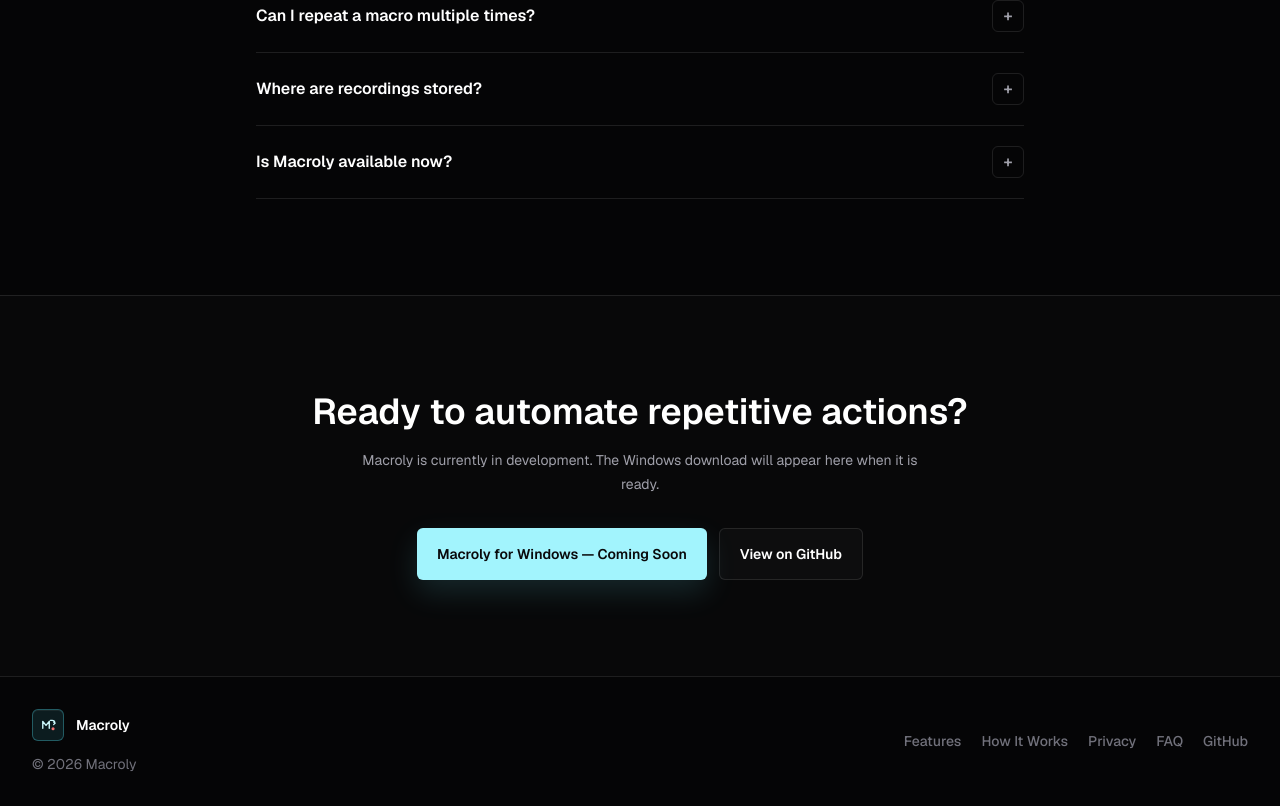
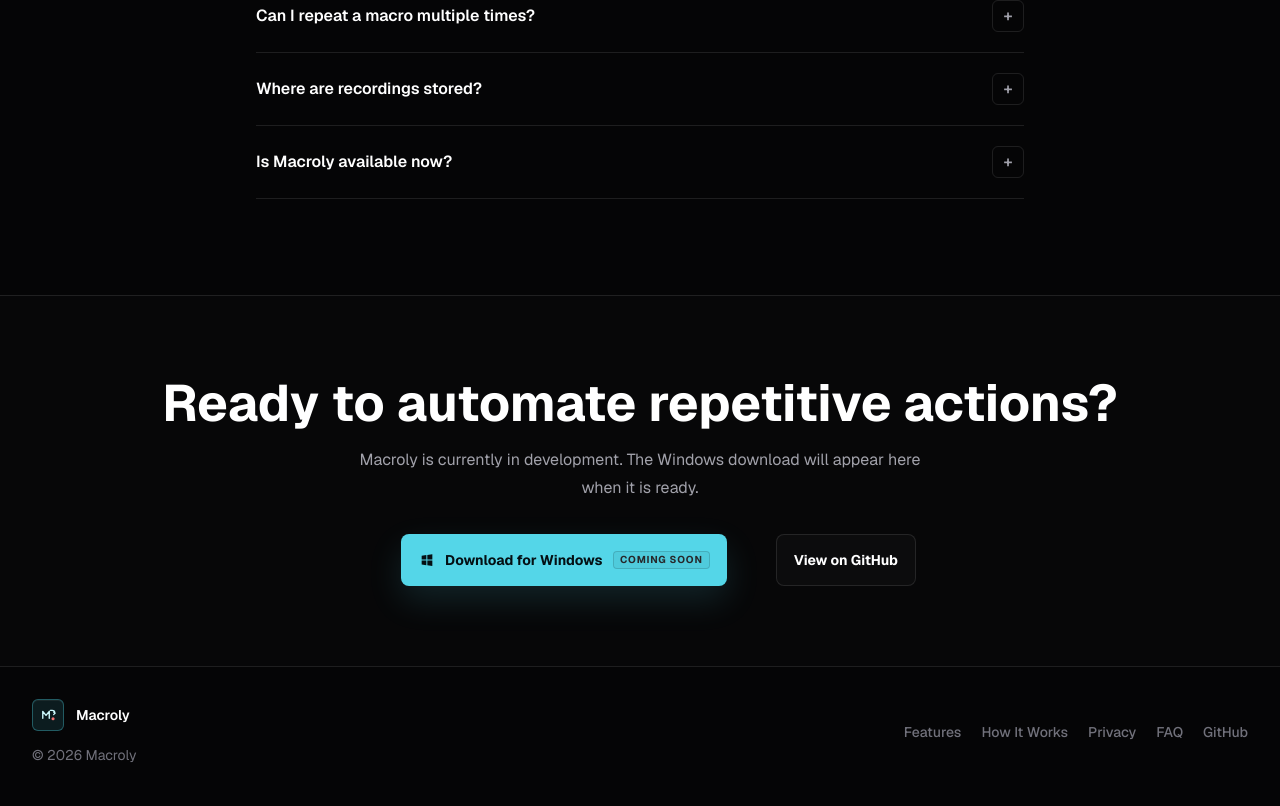
Before and after one commit to bibop28/Macrosty, a Next.js app: page / in a window 1280 px wide. Shown: the part 3787-4593 px from the top of the page. Built offline with nearby package versions, Linux system fonts and the light colour scheme.

Commit message:
Refactor CTA component; update styling for consistency and improve layout

```diff
--- a/components/CTA.js
+++ b/components/CTA.js
@@ -1,29 +1,25 @@
+import DownloadButton from "./DownloadButton";
+
 export default function CTA() {
   return (
     <section
       id="download"
-      className="border-t border-white/10 bg-[#080809] px-5 py-20 sm:px-6 lg:px-8 lg:py-24"
+      className="border-t border-white/10 bg-[#080809]/82 px-5 py-16 sm:px-6 lg:px-8 lg:py-20"
       data-reveal
     >
       <div className="mx-auto max-w-5xl text-center">
-        <h2 className="text-3xl font-semibold tracking-normal text-white sm:text-4xl">
+        <h2 className="macro-heading">
           Ready to automate repetitive actions?
         </h2>
-        <p className="mx-auto mt-4 max-w-xl text-sm leading-6 text-zinc-400">
+        <p className="macro-copy mx-auto mt-4 max-w-xl text-sm">
           Macroly is currently in development. The Windows download will appear
           here when it is ready.
         </p>
-        <div className="mt-8 flex flex-col justify-center gap-3 sm:flex-row">
-          <a
-            href="#download"
-            aria-disabled="true"
-            className="inline-flex min-h-[52px] items-center justify-center rounded-md bg-cyan-200 px-5 py-3 text-sm font-semibold text-zinc-950 shadow-[0_12px_30px_rgba(103,232,249,0.14)] transition hover:-translate-y-0.5 hover:bg-cyan-100 active:translate-y-0"
-          >
-            Macroly for Windows — Coming Soon
-          </a>
+        <div className="mt-8 flex flex-col items-center justify-center gap-3 sm:flex-row sm:items-start">
+          <DownloadButton />
           <a
             href="#"
-            className="inline-flex min-h-[52px] items-center justify-center rounded-md border border-white/10 bg-white/[0.025] px-5 py-3 text-sm font-semibold text-white transition hover:-translate-y-0.5 hover:border-white/20 hover:bg-white/[0.06] active:translate-y-0"
+            className="macro-button macro-button-secondary w-full sm:w-auto"
           >
             View on GitHub
           </a>
```
